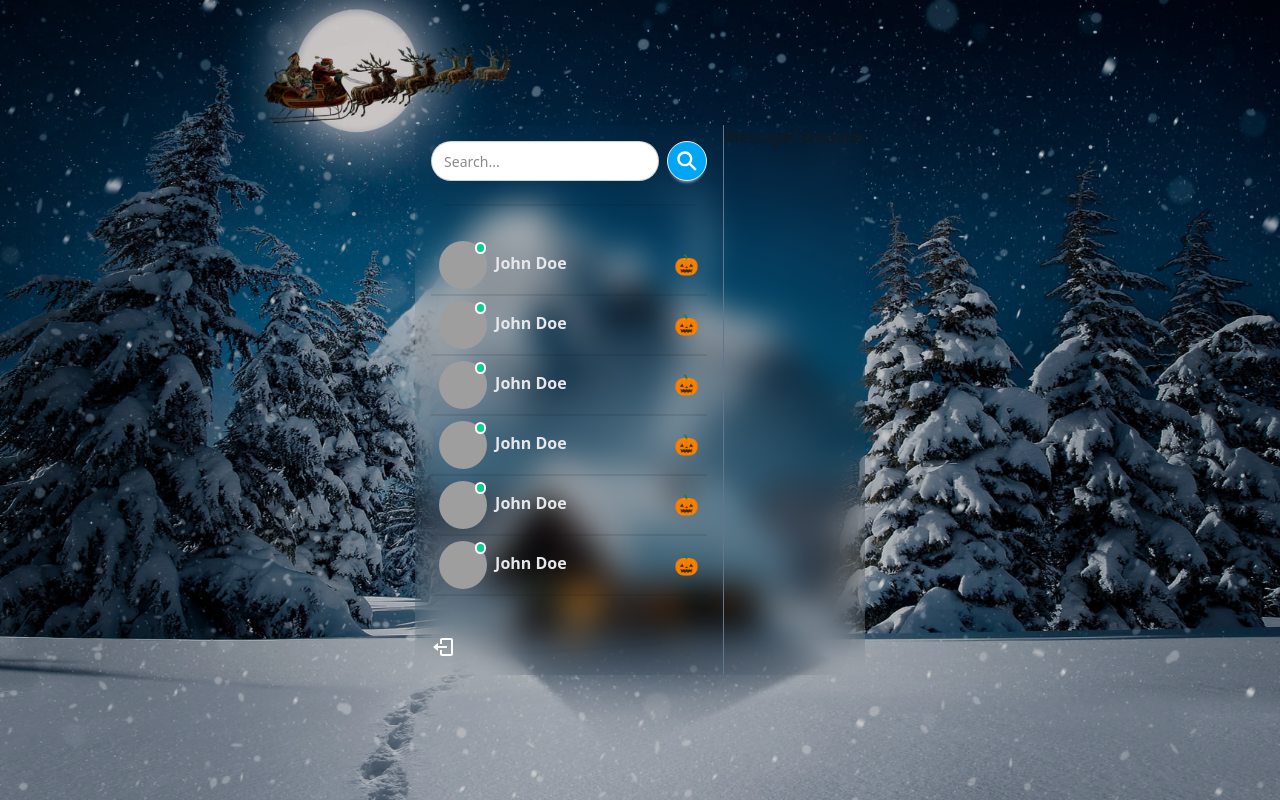
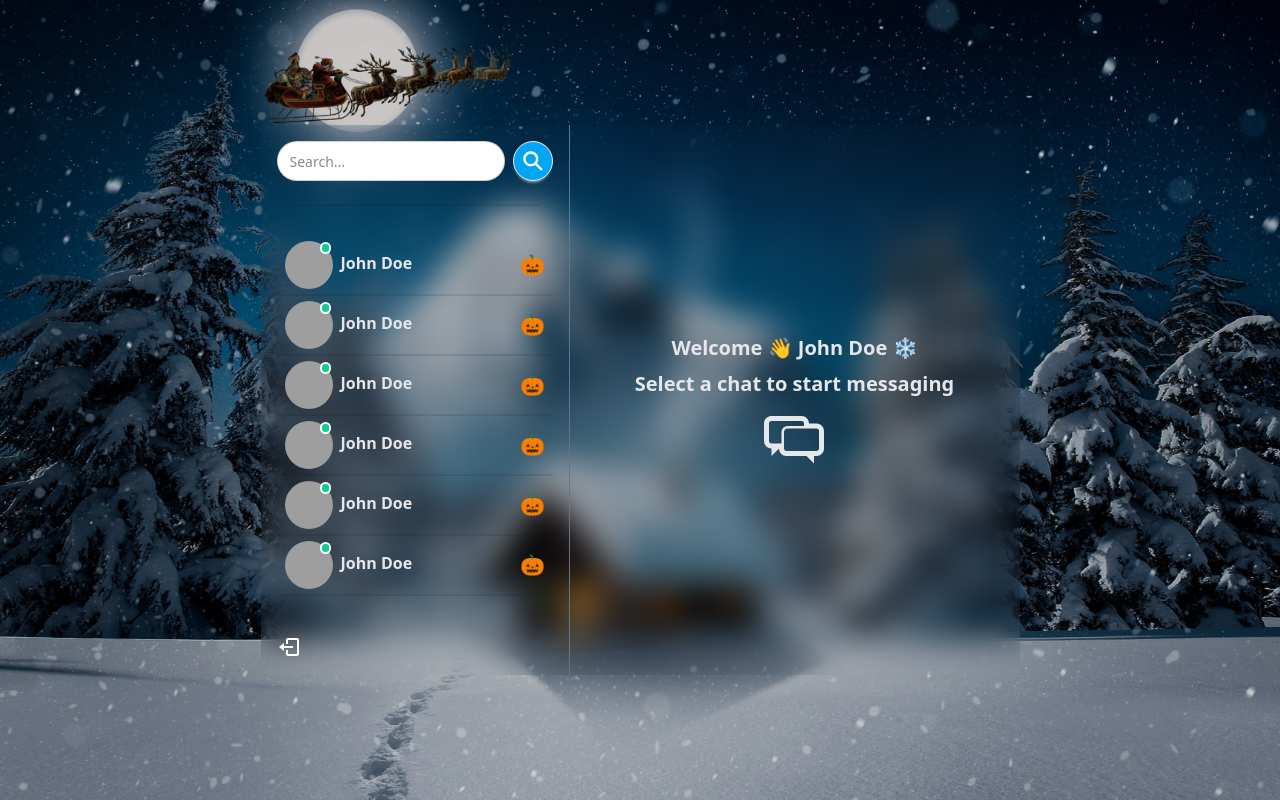
Before and after one commit to regis066/chat-app, a React (Vite) app in the folder frontend/: page / in a window 1280 px wide. Built offline with nearby package versions, Linux system fonts and the light colour scheme; grey boxes are pictures that could not be loaded.

Commit message:
feat(component): add MessageContainer

```diff
--- a/frontend/src/components/messages/MessageContainer.jsx
+++ b/frontend/src/components/messages/MessageContainer.jsx
@@ -1,9 +1,39 @@
-import React from 'react'
+import React from "react";
+import Messages from "./Messages";
+import MessageInput from "./MessageInput";
+import { TiMessages } from "react-icons/ti";
 
 const MessageContainer = () => {
+  const noChatSelected = true;
   return (
-    <div>MessageContainer</div>
-  )
-}
+    <div className="md:min-w-[450px] flex flex-col">
+      {noChatSelected ? (
+        <NoChatSelected />
+      ) : (
+        <>
+          {/* Header */}{" "}
+          <div className="bg-slate-500 px-4 py-2 mb-2">
+            <span className="label-text">To:</span>{" "}
+            <span className="text-gray-900 font-bold">John doe</span>{" "}
+          </div>
+          <Messages />
+          <MessageInput />{" "}
+        </>
+      )}
+    </div>
+  );
+};
 
-export default MessageContainer
+export default MessageContainer;
+
+const NoChatSelected = () => {
+  return (
+    <div className="flex items-center justify-center w-full h-full">
+      <div className="px-4 text-center sm:text-lg md:text-xl text-gray-200 font-semibold flex flex-col items-center gap-2">
+        <p>Welcome 👋 John Doe ❄</p>
+        <p>Select a chat to start messaging</p>
+        <TiMessages className="text-3xl md:text-6xl text-center" />
+      </div>
+    </div>
+  );
+};
```
